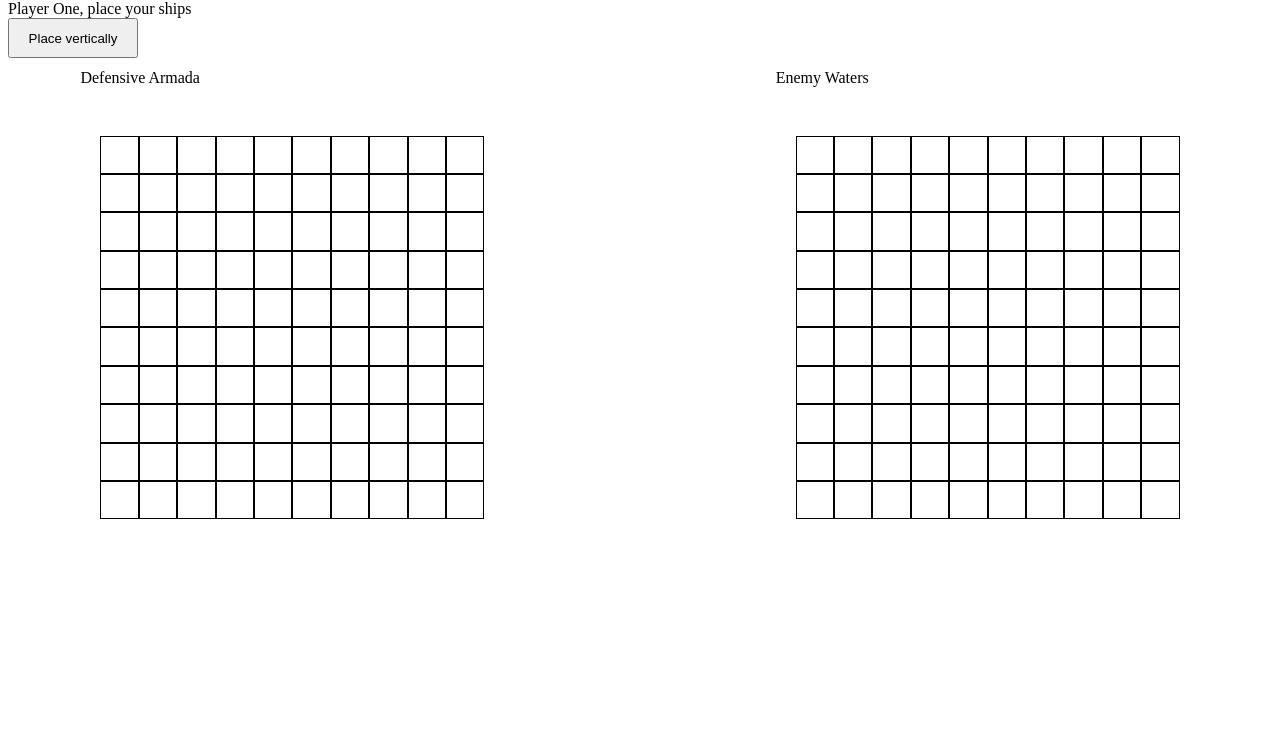
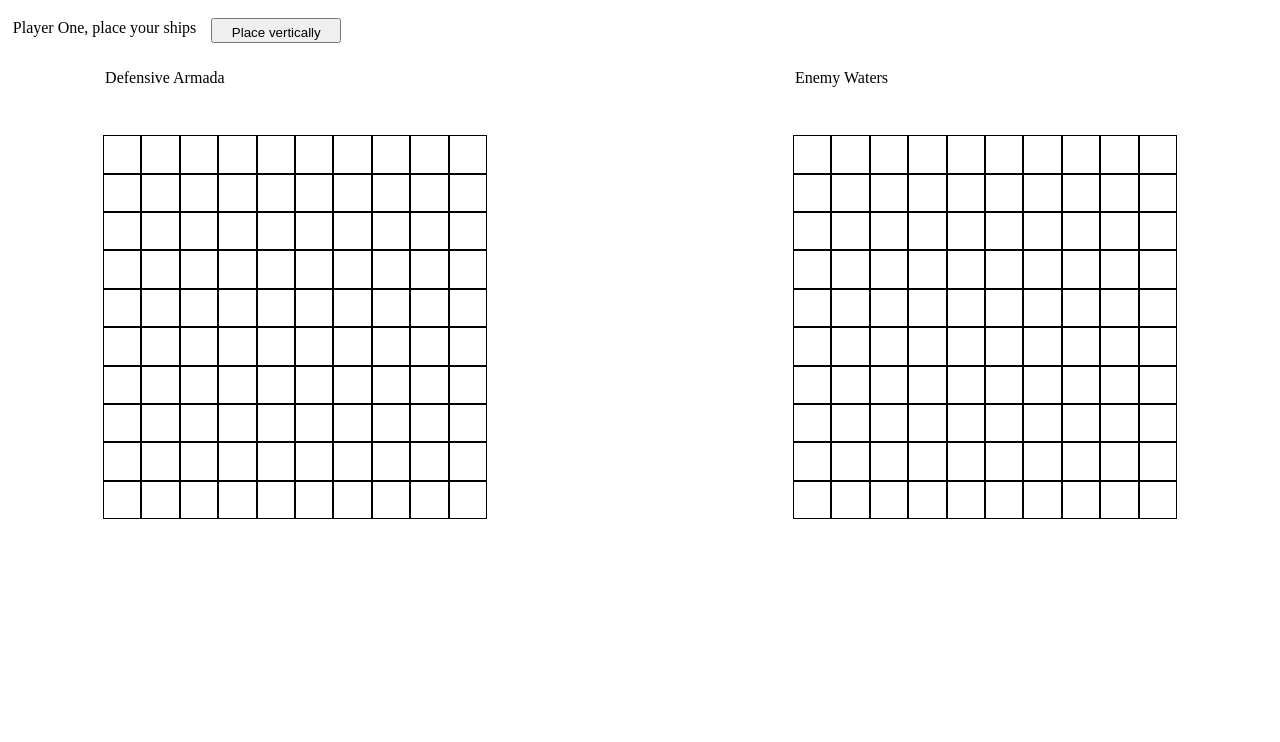
Before and after one commit to cabelstein12/battleship, a website built with webpack: page dist/index.html in a window 1280 px wide. Shown: the part 58-800 px from the top of the page. Built offline with nearby package versions, Linux system fonts and the light colour scheme.

Commit message:
improve function names && organize UI

```diff
--- a/src/gameLogic.js
+++ b/src/gameLogic.js
@@ -102,6 +102,6 @@ function tempAttack(player){
     }
 }
 // tempAttack(playerOne);
-// tempAttack(playerTwo)
+// tempAttack(playerTwo);
 
 module.exports = {playerOne, playerTwo};
--- a/src/index.js
+++ b/src/index.js
@@ -72,7 +72,7 @@ function component(){
     })
   }
 
-  function updateLogs(){
+  function updateGameboards(){
     refreshGrid();
     generateDefenseLayout(currentPlayer);
     generateOffenseLogs(nextPlayer);
@@ -87,24 +87,26 @@ function component(){
       nextPlayer = playerTwo;
     }
     currentPlayerID.textContent = `${currentPlayer.name}'s turn`;
-    updateLogs();
+    updateGameboards();
   }
 
   let shipDirection = 'vertical';
 
-  function changeDirection(){
+  function changeShipDirection(){
     shipDirection == 'vertical' ? shipDirection = 'horizontal' : shipDirection = 'vertical';
     directionButton.textContent = `Placed ${shipDirection}ly`;
   }
 
+  const playerInfo = document.querySelector('.playerInfo');
   let directionButton = document.createElement('button');
       directionButton.classList.add('directionButton');
       directionButton.textContent = `Place ${shipDirection}ly`;
-      directionButton.addEventListener('click', changeDirection);
-      document.body.insertBefore(directionButton, content);
+      directionButton.addEventListener('click', changeShipDirection);
+      playerInfo.append(directionButton);
+      // document.body.insertBefore(directionButton, content);
 
   beginShipFormation(playerOne);
-  updateLogs();
+  updateGameboards();
 
   function beginShipFormation(player){
     currentPlayer = player
@@ -139,7 +141,7 @@ function component(){
       if(player == playerOne){
         beginShipFormation(playerTwo);
       }else{
-        updateLogs();
+        updateGameboards();
         directionButton.remove();
         startAttacks();
       };
@@ -160,14 +162,14 @@ function component(){
           if(attack !== "Try Again"){
             changePlayer();
           }
-          updateLogs();
+          updateGameboards();
         }, { signal })
       })
   }
   function endGame(abortCntrl){
     console.log("GAME OVER", `${currentPlayer.name} Wins`);
     abortCntrl.abort();
-    updateLogs();
+    updateGameboards();
     return;
   }
 
--- a/src/style.css
+++ b/src/style.css
@@ -1,3 +1,7 @@
+body{
+    margin: 1%;
+}
+
 h1{
     border-bottom: 1px solid black;
     padding-bottom: 0px;
@@ -52,12 +56,17 @@ header{
 
 .gridID{
     padding:5px;
-    margin: 0px;
+    margin: 0px 22px;
     grid-row-start: 1;
     height: min-content;
     width: max-content;
+}
 
+.playerInfo{
+    height: max-content;
+    display: flex;
 }
+
  .grid{
     /* position: relative; */
     grid-row-start: 2;
@@ -88,6 +97,8 @@ header{
 }
 
 .directionButton{
-    height: 40px;
+    padding: 5px;
+    margin: 15px;
+    height: 25px;
     width: 130px;
 }
```
Also changed, not shown: dist/index.html.
